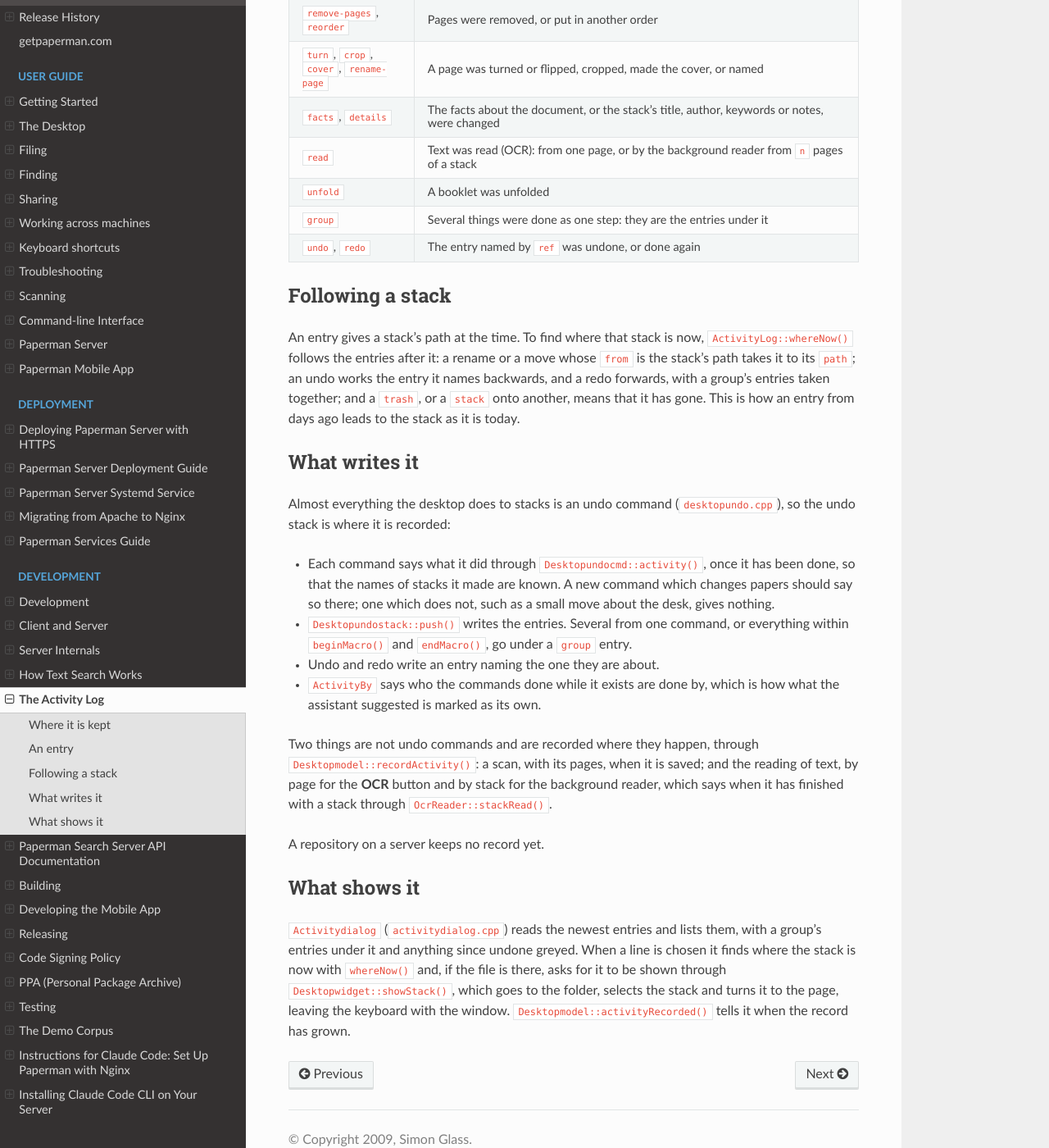
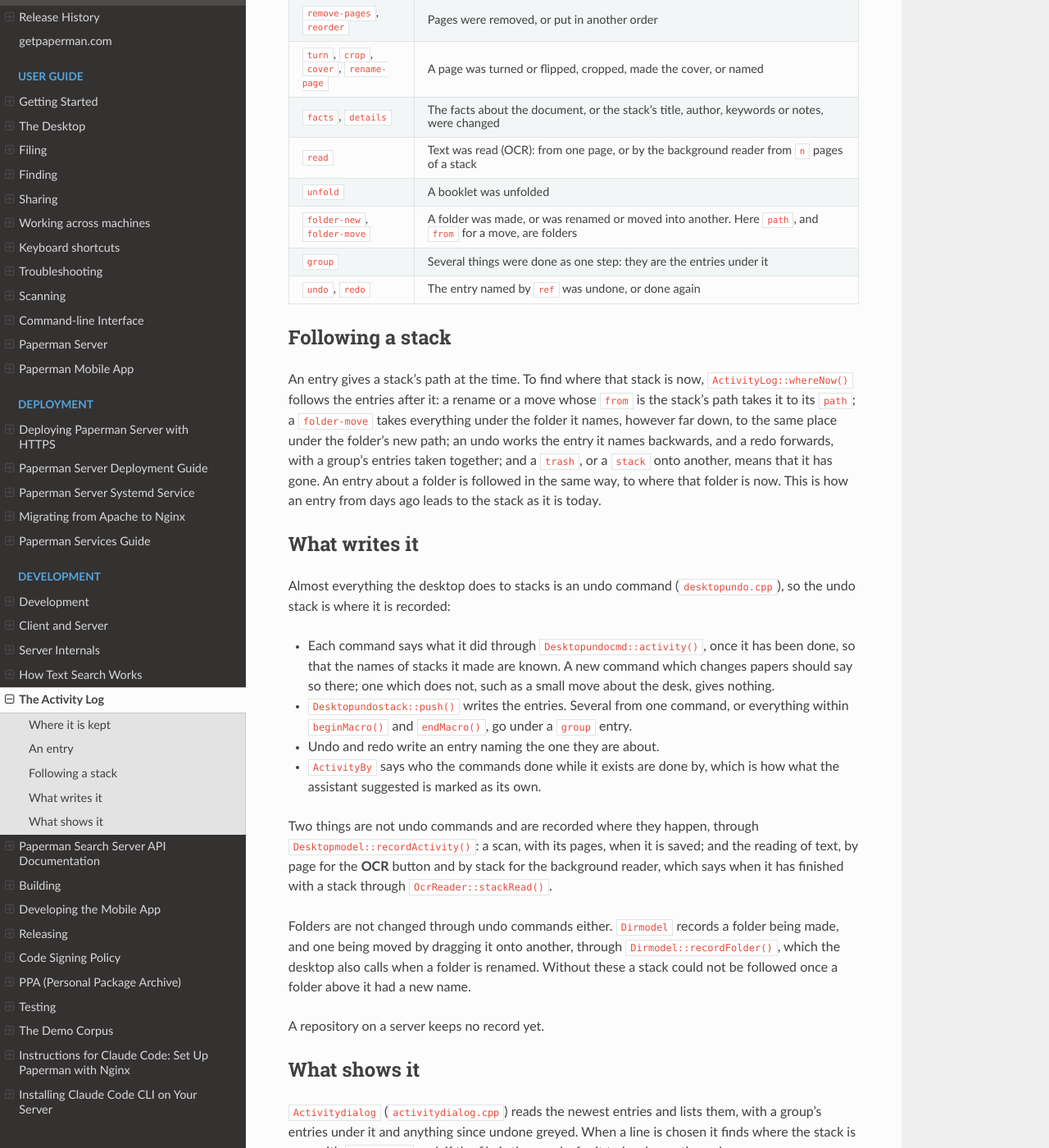
Before and after one commit to sjg20/paperman, a Sphinx documentation site: the page built from doc/activity-log.rst, in a window 1280 px wide and 1400 px high, scrolled down 1587 px. Shown: the whole window at 82% size. Built offline with Sphinx 7.4.7 and the Read the Docs theme 3.1.0, drawn with Linux system fonts in a browser that asks for light colours.

Commit message:
Show folders in the Activity window
The Activity window shows what is done to stacks, and leads from a
line to its stack. It does not hear of what is done to folders, and
has nowhere to lead for a line about one.

Have it follow the folder model's record as well, and show the folder
when a line about one is chosen, where it is now. A line about a
stack leads to it in its folder as that is now named.

Co-developed-by: Claude Fable 5.2 <noreply@anthropic.com>
Claude-Session: https://claude.ai/code/session_01BxfLL7T8McSpFMMxYekitE

```diff
--- a/doc/activity-log.rst
+++ b/doc/activity-log.rst
@@ -103,6 +103,9 @@ The values of ``do``, which must never change once used:
        from ``n`` pages of a stack
    * - ``unfold``
      - A booklet was unfolded
+   * - ``folder-new``, ``folder-move``
+     - A folder was made, or was renamed or moved into another. Here
+       ``path``, and ``from`` for a move, are folders
    * - ``group``
      - Several things were done as one step: they are the entries under
        it
@@ -115,9 +118,12 @@ Following a stack
 An entry gives a stack's path at the time. To find where that stack is
 now, ``ActivityLog::whereNow()`` follows the entries after it: a rename
 or a move whose ``from`` is the stack's path takes it to its ``path``;
-an undo works the entry it names backwards, and a redo forwards, with a
-group's entries taken together; and a ``trash``, or a ``stack`` onto
-another, means that it has gone. This is how an entry from days ago
+a ``folder-move`` takes everything under the folder it names, however
+far down, to the same place under the folder's new path; an undo works
+the entry it names backwards, and a redo forwards, with a group's entries
+taken together; and a ``trash``, or a ``stack`` onto another, means that
+it has gone. An entry about a folder is followed in the same way, to
+where that folder is now. This is how an entry from days ago
 leads to the stack as it is today.
 
 What writes it
@@ -143,6 +149,12 @@ it is saved; and the reading of text, by page for the **OCR** button and
 by stack for the background reader, which says when it has finished with
 a stack through ``OcrReader::stackRead()``.
 
+Folders are not changed through undo commands either. ``Dirmodel``
+records a folder being made, and one being moved by dragging it onto
+another, through ``Dirmodel::recordFolder()``, which the desktop also
+calls when a folder is renamed. Without these a stack could not be
+followed once a folder above it had a new name.
+
 A repository on a server keeps no record yet.
 
 What shows it
```
Also changed, not shown: doc/desktop.rst (+5 -4 lines), 4 other files.
